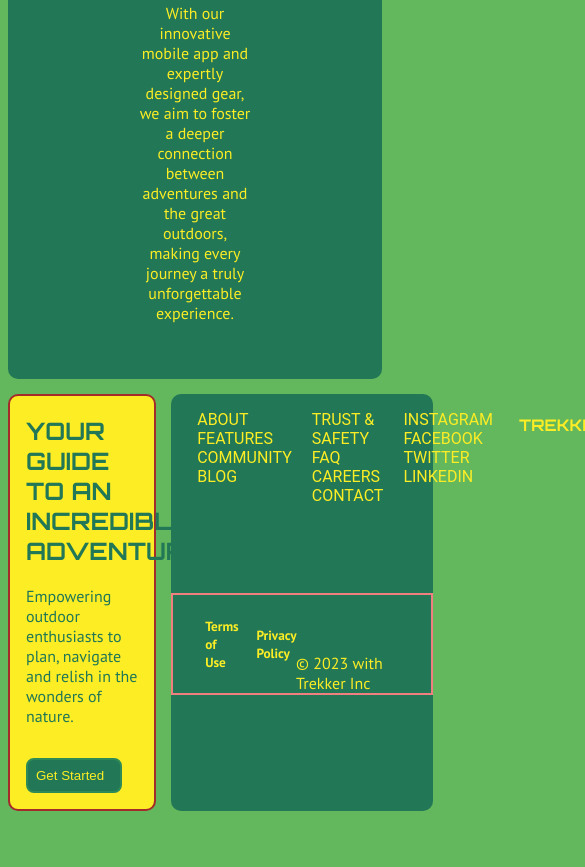
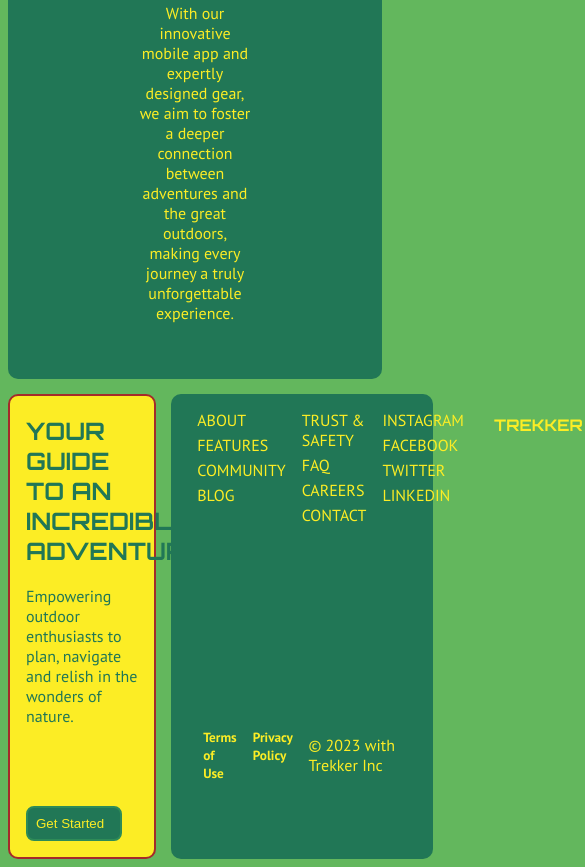
Before and after one commit to srshankar145/frontendtrys, a plain HTML site: page FooterChallenge1/index.html in a window 390 px wide. Shown: the part 335-1202 px from the top of the page, 585 px wide, since content can reach past the window. Before the commit the page ends 1154 px from the top, so only its background shows below. Drawn offline with Linux system fonts and the light colour scheme.

Commit message:
Finalised Design
Completed Design Work with all the changes.

```diff
--- a/FooterChallenge1/index.html
+++ b/FooterChallenge1/index.html
@@ -56,8 +56,8 @@
         </div>
         <div class="bottom-footer">
           <div class="left-terms">
-            <h5>Terms of Use</h5>
-            <h5>Privacy Policy</h5>
+            <h5 class="terms">Terms of Use</h5>
+            <h5 class="privacy">Privacy Policy</h5>
           </div>
           <div class="copyright">&copy 2023 with Trekker Inc</div>
         </div>
--- a/FooterChallenge1/style.css
+++ b/FooterChallenge1/style.css
@@ -64,6 +64,12 @@ footer {
   margin: 15px 0 0 0;
   border-radius: 10px;
   width: 70%;
+  display: flex;
+  flex-direction: column;
+}
+
+.title h2 {
+  font-family: "Orbitron";
 }
 
 .desc-container {
@@ -77,14 +83,19 @@ footer {
   border-radius: 10px;
 }
 
-.title h2 {
-  font-family: "Orbitron";
+button {
+  margin: 4rem 1rem 1rem 0;
+  padding: 0.5rem 1rem 0.5rem 0.5rem;
+  border: 0.15rem solid seagreen;
+  border-radius: 0.5rem;
+  background-color: var(--first-color);
+  color: var(--fourth-color);
 }
 
 .links {
   /* border: 2px solid chartreuse; */
   display: flex;
-  font-family: Roboto;
+  font-family: "PT Sans";
   font-size: 16px;
   margin: 0 1rem 1rem 1rem;
   margin-right: 1rem;
@@ -105,7 +116,17 @@ a {
   display: flex;
   align-items: flex-start;
   justify-content: space-between;
+  /* margin-bottom: 3rem; */
 }
+
+ul {
+  margin-right: 1rem;
+}
+
+ul > li {
+  margin-bottom: 10px;
+}
+
 .link-1 {
   /* border: 2px solid skyblue; */
   padding: 0 10px;
@@ -128,34 +149,47 @@ a {
 }
 
 .bottom-footer {
-  border: 2px solid lightcoral;
+  /* border: 2px solid lightcoral; */
   display: flex;
-  align-items: flex-end;
+  align-items: center;
   justify-content: space-between;
-  margin-top: 3.5rem;
+  margin-top: 6rem;
 }
 
 .left-terms {
   /* border: 2px solid red; */
   display: flex;
-  align-items: center;
+  /* align-items: center; */
   justify-content: space-between;
 }
 
-h5:nth-child(1) {
+.terms {
   margin-right: 1rem;
   margin-left: 2rem;
+}
+
+.privacy {
+  margin-right: 1rem;
 }
 
 .copyright {
   margin-right: 2rem;
 }
 
-button {
-  margin: 1rem 1rem 1rem 0;
-  padding: 0.5rem 1rem 0.5rem 0.5rem;
-  border: 0.15rem solid seagreen;
-  border-radius: 0.5rem;
-  background-color: var(--first-color);
-  color: var(--fourth-color);
+@media only screen and (max-width: 769px) {
+  .bottom-footer {
+    margin-top: 9rem;
+  }
+
+  .link-2 {
+    padding: 0 2px;
+  }
+
+  ul {
+    margin-right: 0.25rem;
+  }
+
+  ul > li {
+    margin-bottom: 5px;
+  }
 }
```
